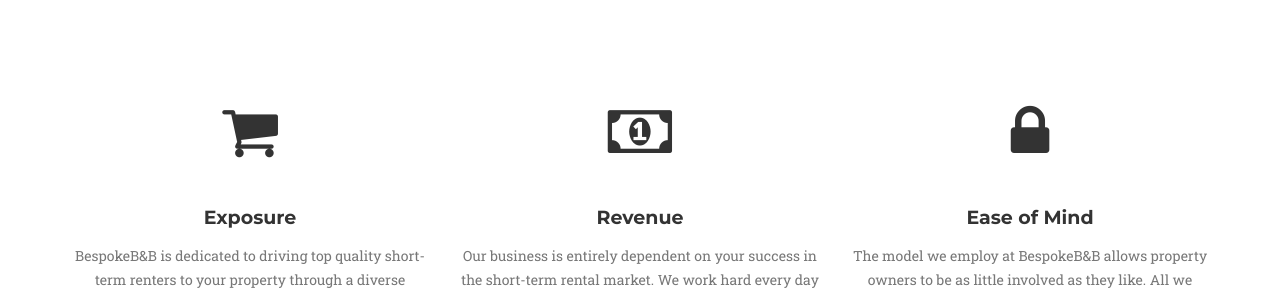
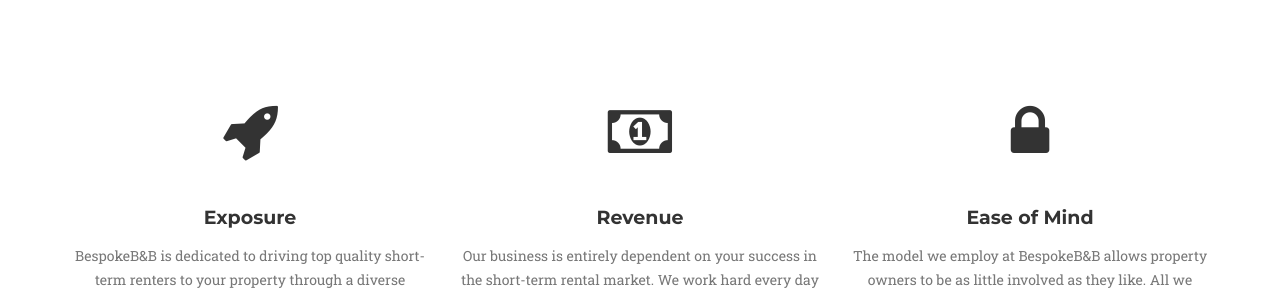
Before and after one commit to jlpearson/jlpearson.github.io, a Jekyll site: the page built from index.html, in a window 1280 px wide and 900 px high, scrolled down 842 px. Shown: the part 155-450 px from the top of the window. Built offline with Jekyll 4.4.1, drawn with Linux system fonts in a browser that asks for light colours; some web fonts are replaced.

Commit message:
Updated services.html

```diff
--- a/_includes/services.html
+++ b/_includes/services.html
@@ -11,7 +11,7 @@
                 <div class="col-md-4">
                     <span class="fa-stack fa-4x">
                         <i class="fa fa-circle fa-stack-2x text-primary"></i>
-                        <i class="fa fa-shopping-cart fa-stack-1x fa-inverse"></i>
+                        <i class="fa fa-rocket fa-stack-1x fa-inverse"></i>
                     </span>
                     <h4 class="service-heading">Exposure</h4>
                     <p class="text-muted">BespokeB&B is dedicated to driving top quality short-term renters to your property through a diverse network of powerful internet marketing platforms.
```
